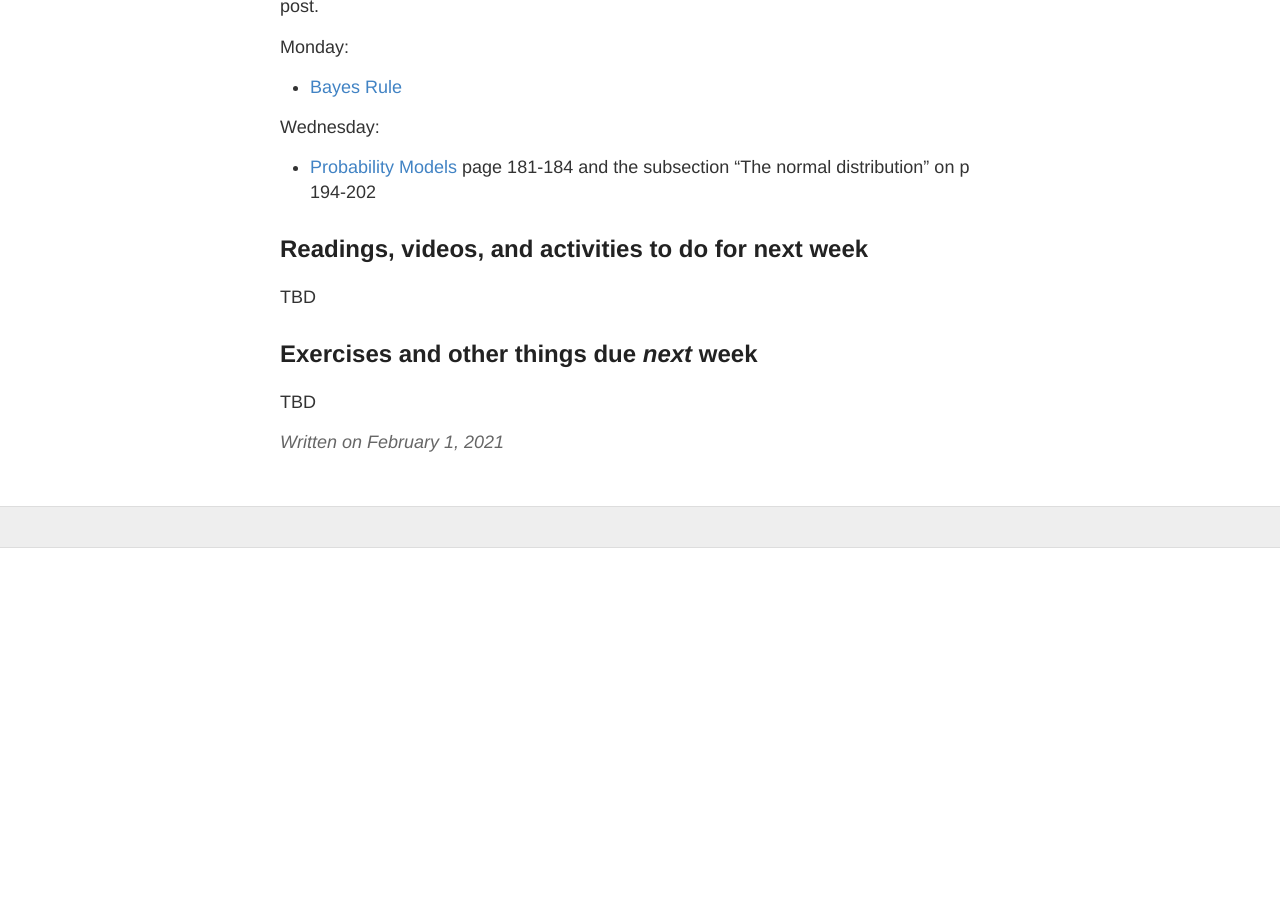
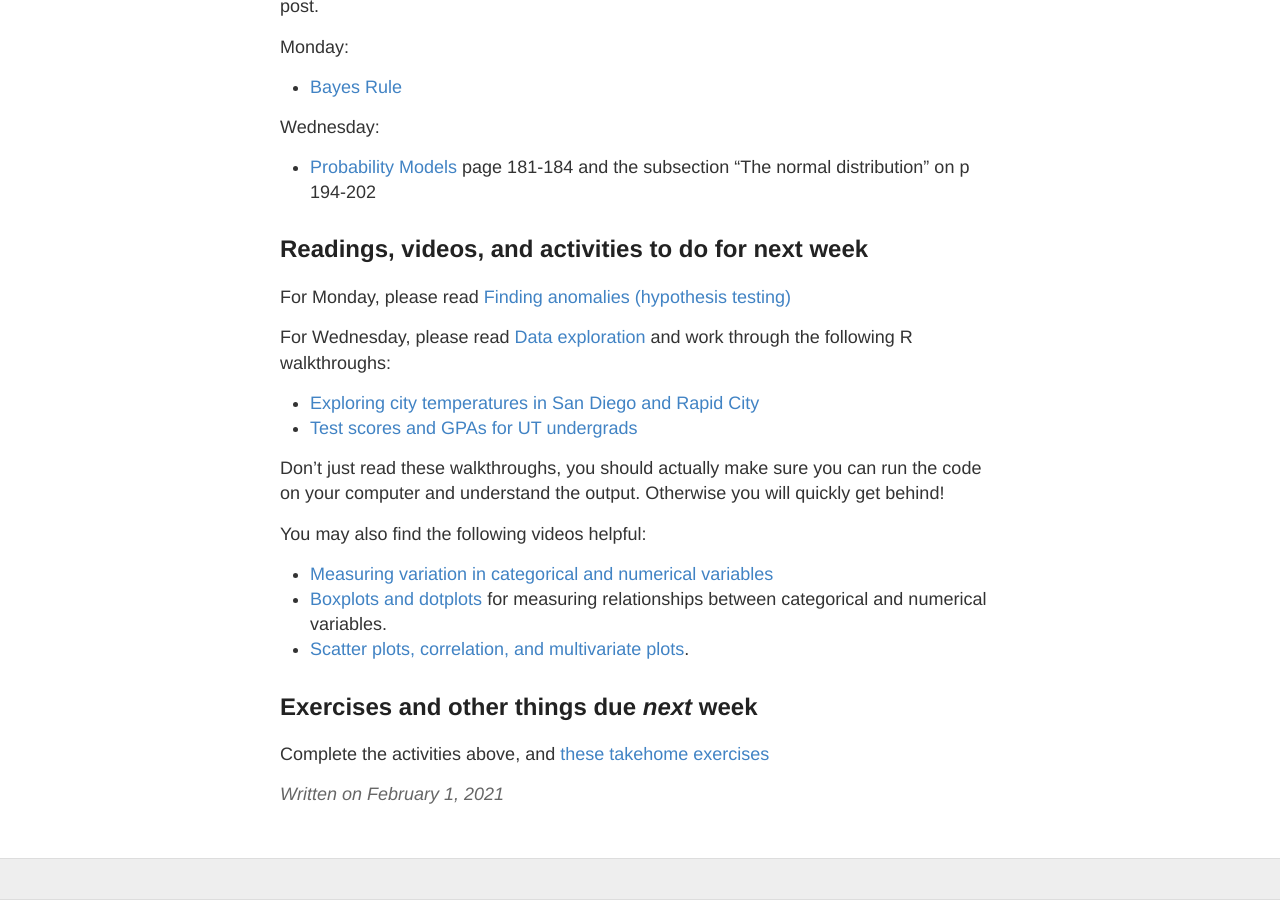
Before and after one commit to jaredsmurray/sta371h, a Jekyll site: the page built from docs/_posts/2021-02-01-Week-03.md, in a window 1280 px wide and 900 px high, scrolled down 951 px. Built offline with Jekyll 4.4.1, drawn with Linux system fonts in a browser that asks for light colours; formulas are drawn with MathJax 3; before the commit the page ends 1499 px from its top, so only the background shows below that.

Commit message:
Update 2021-02-01-Week-03.md

```diff
--- a/docs/_posts/2021-02-01-Week-03.md
+++ b/docs/_posts/2021-02-01-Week-03.md
@@ -31,8 +31,21 @@ Wednesday:
 
 ## Readings, videos, and activities to do for next week
 
-TBD
+For Monday, please read [Finding anomalies (hypothesis testing)](../files/07_anomalies (3).pdf)
+
+For Wednesday, please read [Data exploration](../files/data_exploration.pdf) and work through the following R walkthroughs:
+
+- [Exploring city temperatures in San Diego and Rapid City](https://github.com/jaredsmurray/learnR/blob/master/citytemps/citytemps.md)
+- [Test scores and GPAs for UT undergrads](https://github.com/jaredsmurray/learnR/blob/master/sat/sat.md)
+
+Don't just read these walkthroughs, you should actually make sure you can run the code on your computer and understand the output. Otherwise you will quickly get behind!
+
+You may also find the following videos helpful:
+- [Measuring variation in categorical and numerical variables](https://youtu.be/D1DNPM862RM)
+- [Boxplots and dotplots](https://youtu.be/KksNcIQ07go) for measuring relationships between categorical and numerical variables.
+- [Scatter plots, correlation, and multivariate plots](https://youtu.be/WEgPrkVzpgQ).
+
 
 ## Exercises and other things due *next* week
 
-TBD
+Complete the activities above, and [these takehome exercises](../files/hw2-2021.pdf)
```
